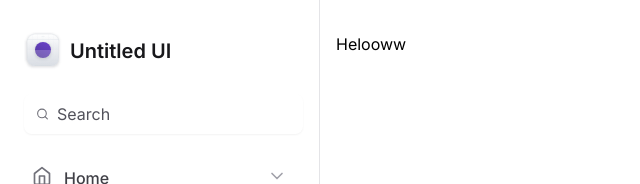
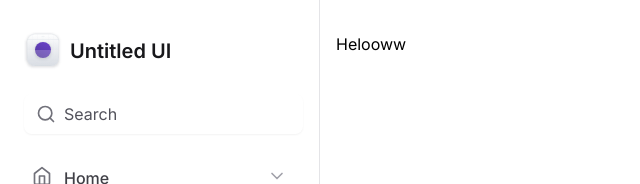
Before and after one commit to DaviF91/tailwind-next, a Next.js app: page / in a window 1280 px wide. Shown: the top 184 px of the page, without its empty margins (0-640 px from the left). Built offline with nearby package versions, Linux system fonts and the light colour scheme.

Commit message:
Pattern de Composição

```diff
--- /dev/null
+++ b/src/app/components/Input.tsx
@@ -0,0 +1,35 @@
+import { Search } from "lucide-react";
+import { ComponentProps } from "react";
+
+interface InputPrefixProps extends ComponentProps<'div'>{} //extender componente props que vem do react, extende todas as propriedades que uma div poderia ter.
+
+export function InputPrefix(props:InputPrefixProps ) {
+  return <div {...props}  />
+}
+
+type InputControlProps = ComponentProps<'input'>
+
+export function InputControl(props: InputControlProps) {
+  return (
+
+    <input
+      className="flex-1 border-0 bg-transparent p-0 text-zinc-900 placeholder-zinc-600"
+      type="text"
+      {...props}
+    />
+
+
+  )
+}
+
+export type InputRootProps = ComponentProps<'div'>
+
+export function InputRoot(props: InputRootProps) {
+  return (
+    <div
+      className="flex mx-1 w-full items-center gap-2 rounded-lg border-zinc-300 px-3 py-2 shadow-sm"
+      {...props}
+    />
+
+  )
+}
--- a/src/app/components/Sidebar/index.tsx
+++ b/src/app/components/Sidebar/index.tsx
@@ -4,6 +4,8 @@ import { Search, Home, BarChart, SquareStack, CheckSquare, Flag, Users, LifeBuoy
 import { NavItem } from "./NavItem";
 import { UsedSpaceWidget } from "./UsedSpaceWidget";
 import { Profile } from "./Profile";
+import { InputControl, InputPrefix, InputRoot } from "../Input";
+
 
 
 export function Sidebar() {
@@ -11,10 +13,12 @@ export function Sidebar() {
     <aside className='flex flex-col gap-6 border-r border-zinc-200 px-5 py-8'>
       <Logo />
 
-      <div className="flex mx-1 w-full items-center gap-2 rounded-lg border-zinc-300 px-3 py-2 shadow-sm">
-        <Search className="h-5 w-5 text-zinc-500" />
-        <input className="flex-1 border-0 bg-transparent p-0 text-zinc-900 placeholder-zinc-600" type="text" placeholder="Search" />
-      </div>
+      <InputRoot>
+        <InputPrefix>
+          <Search className="h-5 w-5 text-zinc-500" />
+        </InputPrefix>
+        <InputControl placeholder="Search" />
+      </InputRoot>
 
       <nav className="space-y-0.5 ">
         <NavItem title="Home" icon={Home} />
```
